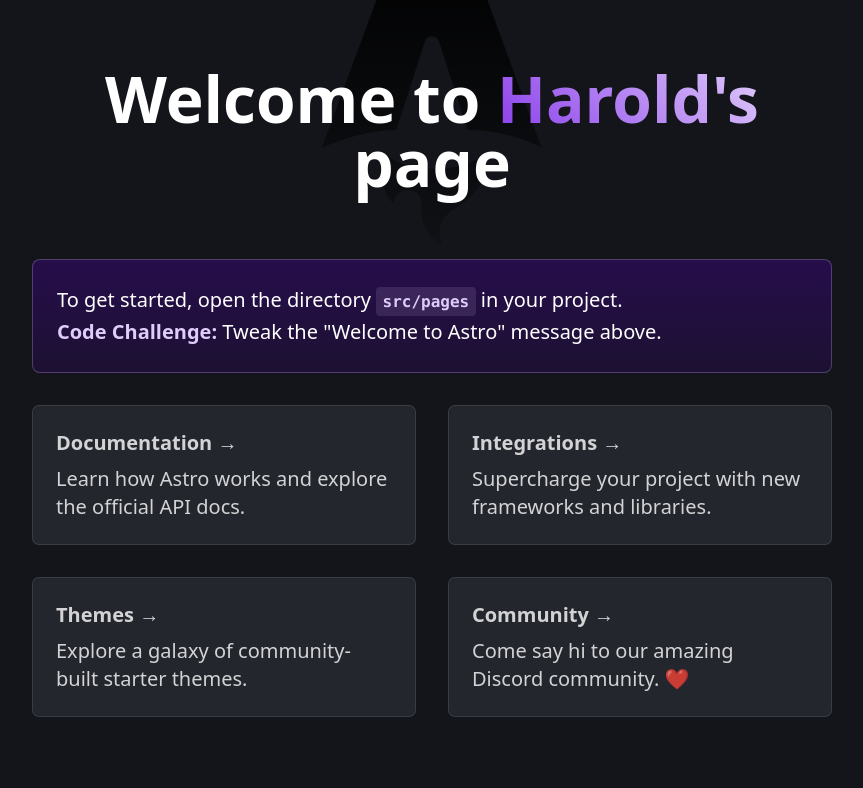
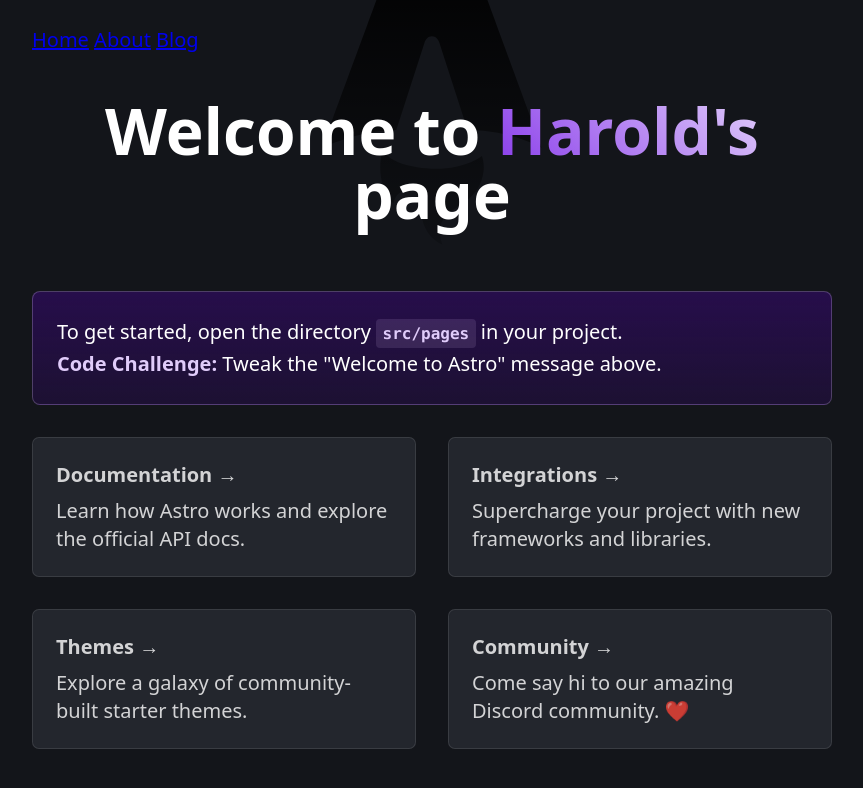
Before and after one commit to haroldbjc/haroldbjc-dev, an Astro site: page / in a window 1280 px wide. Shown: the whole page, without its empty margins (208-1071 px from the left). Built offline with nearby package versions, Linux system fonts and the light colour scheme; Astro itself is replaced by a stand-in of ours.

Commit message:
Add navigation links to homepage

```diff
--- /dev/null
+++ b/src/pages/about.astro
@@ -0,0 +1,40 @@
+---
+import Layout from "../layouts/Layout.astro";
+import Card from "../components/Card.astro";
+---
+
+<Layout title="Welcome to Astro.">
+  <main>
+    <body>
+      <a href="/">Home</a>
+      <a href="/about/">About</a>
+      <a href="/blog/">Blog</a>
+
+      <h1>My Astro Site</h1>
+      <h1>About Me</h1>
+      <h2>... and my new Astro site!</h2>
+
+      <p>
+        I am working through Astro's introductory tutorial. This is the second
+        page on my website, and it's the first one I built myself!
+      </p>
+
+      <p>
+        This site will update as I complete more of the tutorial, so keep
+        checking back and see how my journey is going!
+      </p>
+    </body>
+  </main>
+</Layout>
+
+<style>
+  main {
+    margin: auto;
+    padding: 1rem;
+    width: 800px;
+    max-width: calc(100% - 2rem);
+    color: white;
+    font-size: 20px;
+    line-height: 1.6;
+  }
+</style>
--- /dev/null
+++ b/src/pages/blog.astro
@@ -0,0 +1,30 @@
+---
+import Layout from "../layouts/Layout.astro";
+import Card from "../components/Card.astro";
+---
+
+<Layout title="Welcome to Astro.">
+  <main>
+    <body>
+      <a href="/">Home</a>
+      <a href="/about/">About</a>
+      <a href="/blog/">Blog</a>
+
+      <h1>My Astro Site</h1>
+      <h1>My Astro Learning Blog</h1>
+      <p>This is where I will post about my journey learning Astro.</p>
+    </body>
+  </main>
+</Layout>
+
+<style>
+  main {
+    margin: auto;
+    padding: 1rem;
+    width: 800px;
+    max-width: calc(100% - 2rem);
+    color: white;
+    font-size: 20px;
+    line-height: 1.6;
+  }
+</style>
--- a/src/pages/index.astro
+++ b/src/pages/index.astro
@@ -5,6 +5,9 @@
 
 <Layout title="Welcome to Astro.">
   <main>
+    <a href="/">Home</a>
+    <a href="/about/">About</a>
+    <a href="/blog/">Blog</a>
     <svg
       class="astro-a"
       width="495"
```
